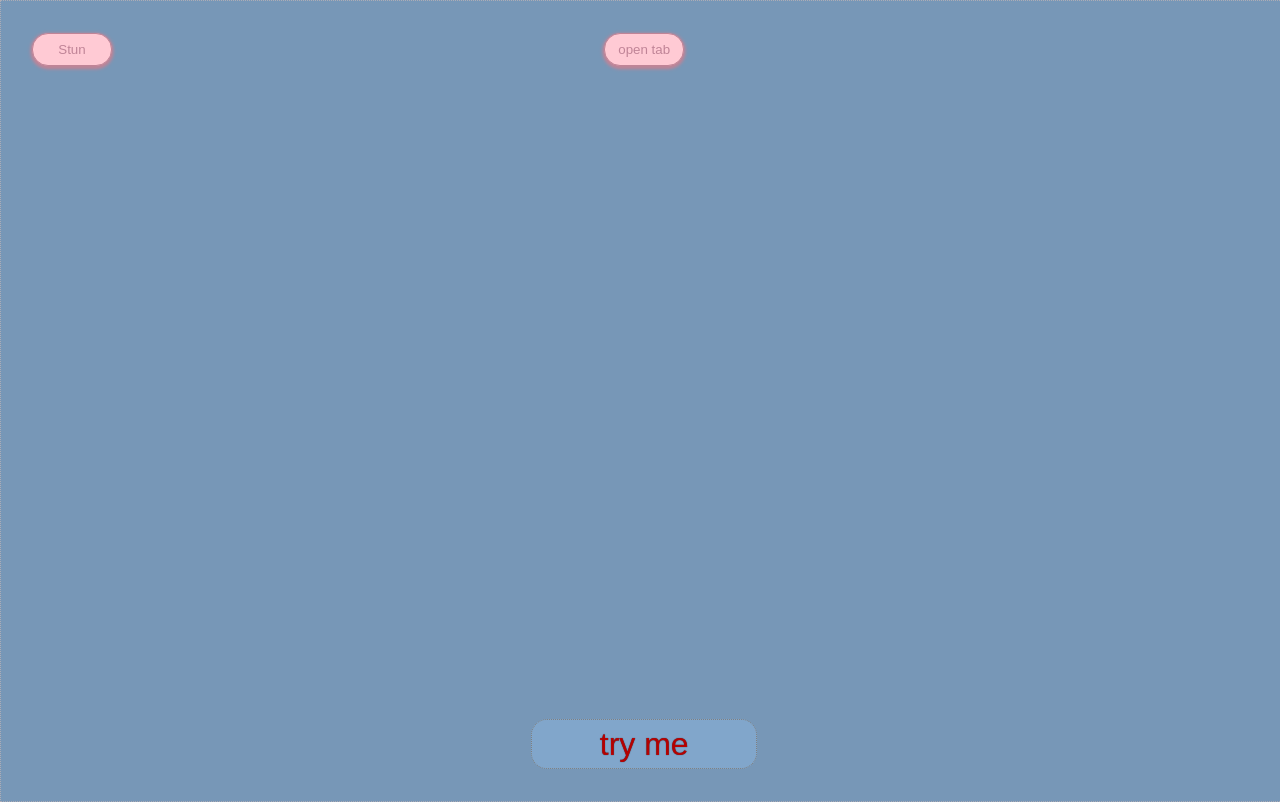
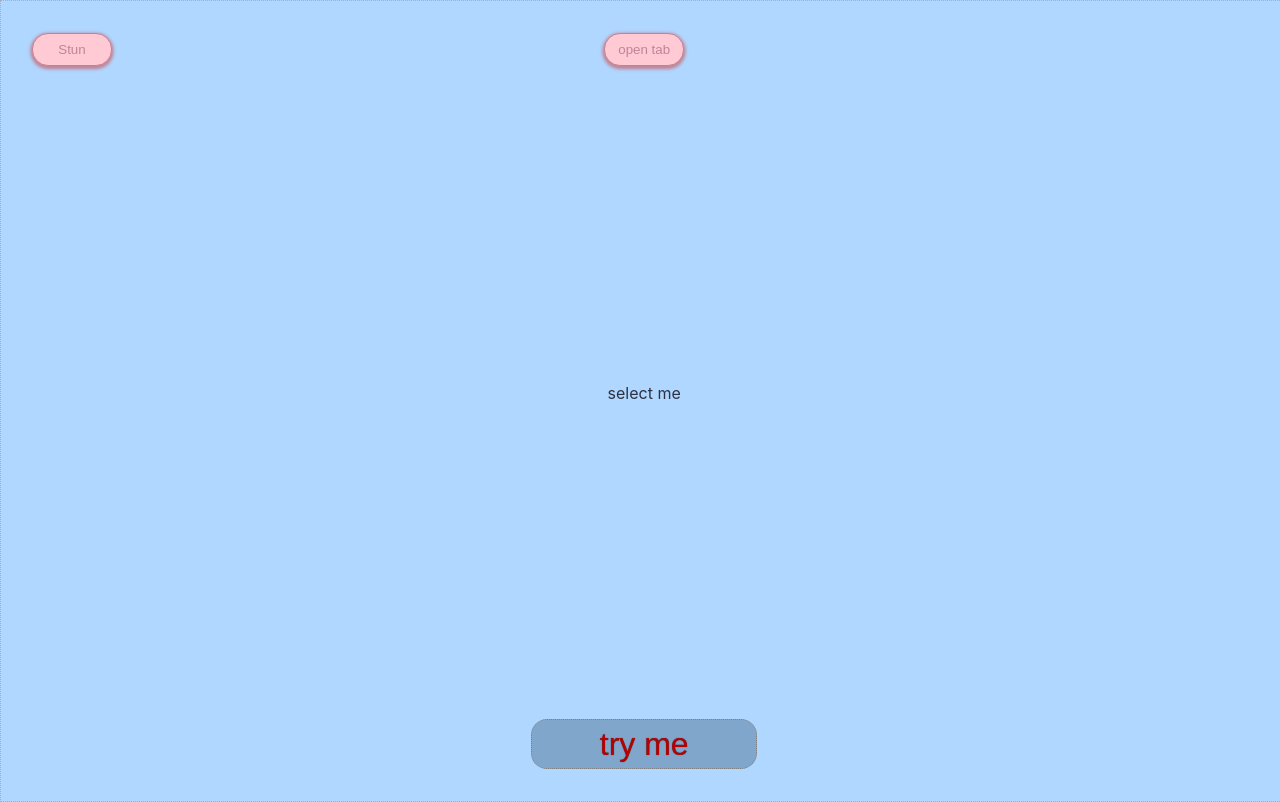
Before and after one commit to CatalinaSorina/Keys, a React (Create React App) app: page / in a window 1280 px wide. Built offline with nearby package versions, Linux system fonts and the light colour scheme.

Commit message:
test styledComponents of Wrapper

```diff
--- a/src/App.js
+++ b/src/App.js
@@ -18,7 +18,7 @@ const tabAsModalStyle = {
 const App = () => (
   <Wrapper
     style={{ width: "98vw", height: "96vh", alignItems: "center", padding: "1rem" }}
-    styledComponent="&:hover{background-color:#7797B7}"
+    styledComponent="&::selection{background-color:#7797B7;}"
     content={<>
       <Tab content={<>
         <header>Header, in work</header>
@@ -65,6 +65,7 @@ const App = () => (
           </div>
         </>}
       />
+      select me
       <Input
         placeholder="try me"
         styledComponent="color:red; &::placeholder {color:rgba(255, 0, 0,0.7);}"
```
